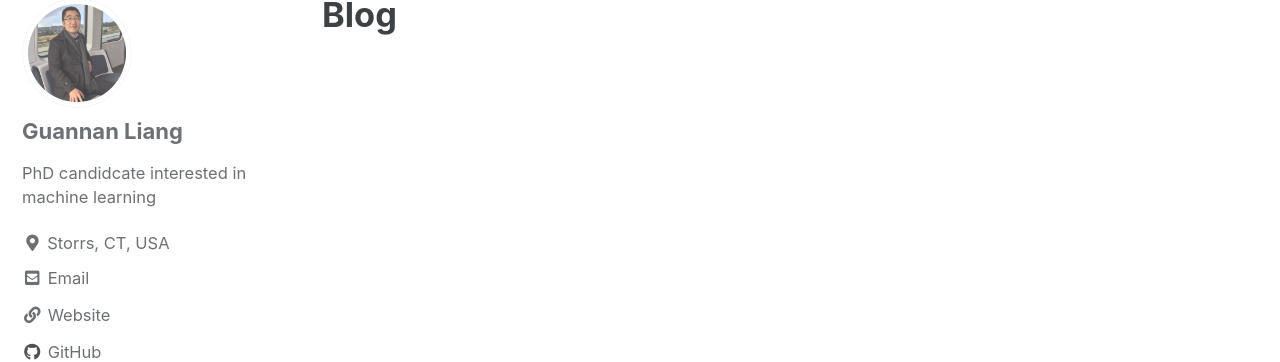
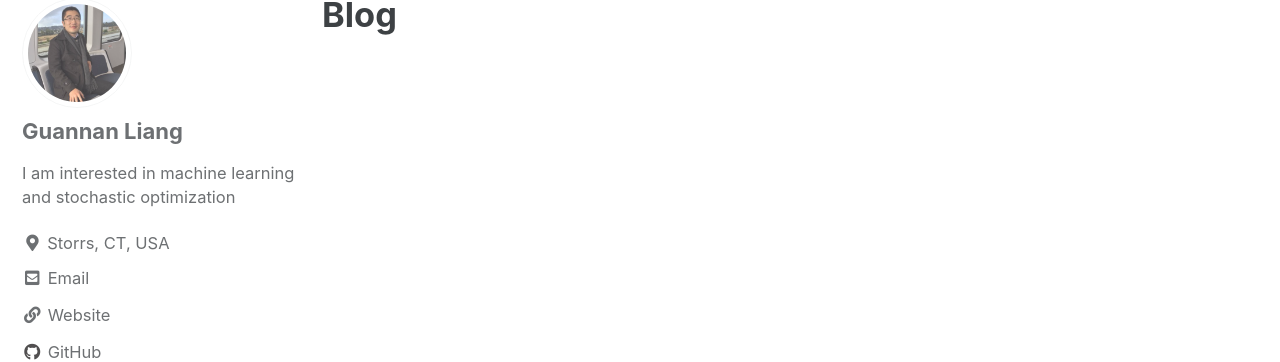
Before and after one commit to neilliang90/neilliang90.github.io, a Jekyll site: the page built from _pages/blog-by-tags.md, in a window 1280 px wide. Shown: the part 123-485 px from the top of the page. Built offline with Jekyll 4.4.1, drawn with Linux system fonts in a browser that asks for light colours; cached includes are drawn as plain includes.

Commit message:
Update _config.yml

```diff
--- a/_config.yml
+++ b/_config.yml
@@ -95,7 +95,7 @@ analytics:
 author:
   name             : "Guannan Liang"
   avatar           : "/assets/images/selfie.jpg"
-  bio              : "PhD candidcate interested in machine learning"
+  bio              : "I am interested in machine learning and stochastic optimization"
   location         : "Storrs, CT, USA"
   links:
     - label: "Email"
```
